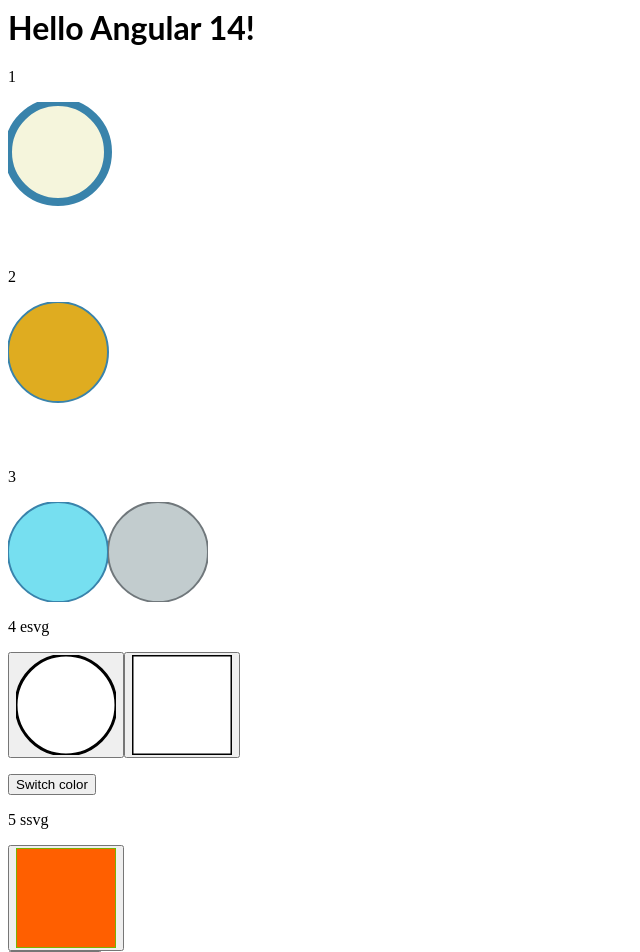
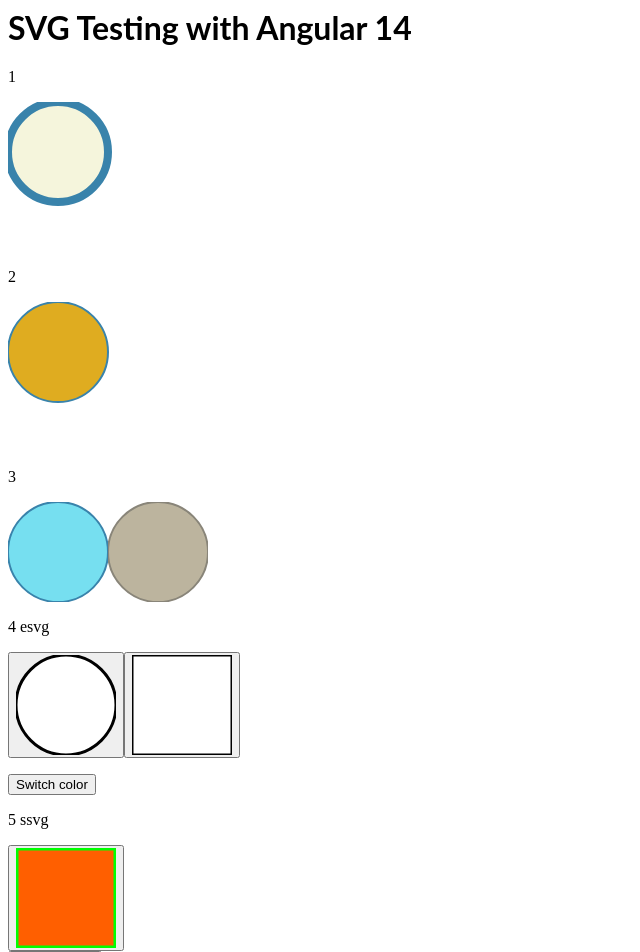
Before and after one commit to bdorninger/angular-svg, an Angular app: page / in a window 1280 px wide. Shown: the top 952 px of the page, without its empty margins (0-640 px from the left). Built offline with nearby package versions, Linux system fonts and the light colour scheme.

Commit message:
1 binaries uploaded

```diff
--- a/src/app/app.component.css
+++ b/src/app/app.component.css
@@ -12,8 +12,8 @@
   stroke-width: 2;*/
 }
 
-.inactive {
-  filter: grayscale(0.9); /*  blur(1px);*/
+.svg-inactive {
+  filter: sepia(0.9) contrast(0.5); /*  blur(1px);*/
 }
 
 .mysvg {
--- a/src/app/app.component.html
+++ b/src/app/app.component.html
@@ -15,7 +15,7 @@
   <svg class="mysvg" width="100" height="100">
     <circle class="circle50" />
   </svg>
-  <svg class="mysvg inactive">
+  <svg class="mysvg svg-inactive" width="100" height="100">
     <circle class="circle50" />
   </svg>
 
--- a/src/app/app.component.ts
+++ b/src/app/app.component.ts
@@ -6,7 +6,7 @@ import { Component, VERSION } from '@angular/core';
   styleUrls: ['./app.component.css'],
 })
 export class AppComponent {
-  name = 'Angular ' + VERSION.major;
+  name = 'SVG Testing with Angular ' + VERSION.major;
 
   strokeColors = ['#ff00ff', '#00ff00', '#ffffff'];
   ind = 0;
--- a/src/app/hello.component.ts
+++ b/src/app/hello.component.ts
@@ -2,9 +2,9 @@ import { Component, Input } from '@angular/core';
 
 @Component({
   selector: 'hello',
-  template: `<h1>Hello {{name}}!</h1>`,
-  styles: [`h1 { font-family: Lato; }`]
+  template: `<h1>{{name}}</h1>`,
+  styles: [`h1 { font-family: Lato; }`],
 })
-export class HelloComponent  {
+export class HelloComponent {
   @Input() name: string;
 }
--- a/src/app/ssvg/ssvg.component.css
+++ b/src/app/ssvg/ssvg.component.css
@@ -8,18 +8,19 @@
   /* color: #ff5f00; */
 }
 
-.toolicon.active svg {
-  stroke: #00ff00;
-  fill: #ff5f00;
-  /* color: #ff5f00; */
-}
-
 .svg-container.inactive svg {
   fill: #00ff00;
   stroke: #ff5f00;
 }
 
+.toolicon.active svg {
+  stroke: #00ff00;
+  fill: #ff5f00;
+  stroke-width: 5px;
+}
+
 .toolicon.inactive svg {
   fill: #00ff00;
   stroke: #ff5f00;
+  stroke-width: 10px;
 }
--- a/src/app/ssvg/ssvg.component.ts
+++ b/src/app/ssvg/ssvg.component.ts
@@ -19,6 +19,9 @@ const rect = `<svg width="100" height="100"><rect x="0" y="0" width="100" height
 })
 export class SSVGComponent implements OnInit, AfterViewInit {
   @Input()
+  public key: string;
+
+  @Input()
   public active = false;
 
   @ViewChild('svgdiv', {
@@ -39,7 +42,18 @@ export class SSVGComponent implements OnInit, AfterViewInit {
     this.svgdiv.nativeElement.outerHTML = rect;
   }
 
+  /* NOT USED
+
   public svgContent(): SafeHtml {
     return this.sanitizer.bypassSecurityTrustHtml(rect);
+  }*/
+}
+
+async function getImage(key?: string): string {
+  if(key==null) {
+    return rect;
+  }
+  if(key.endsWith("bin")) {
+    return '<img href=""/>'
   }
 }
```
Also changed, not shown: echev.png (added).
